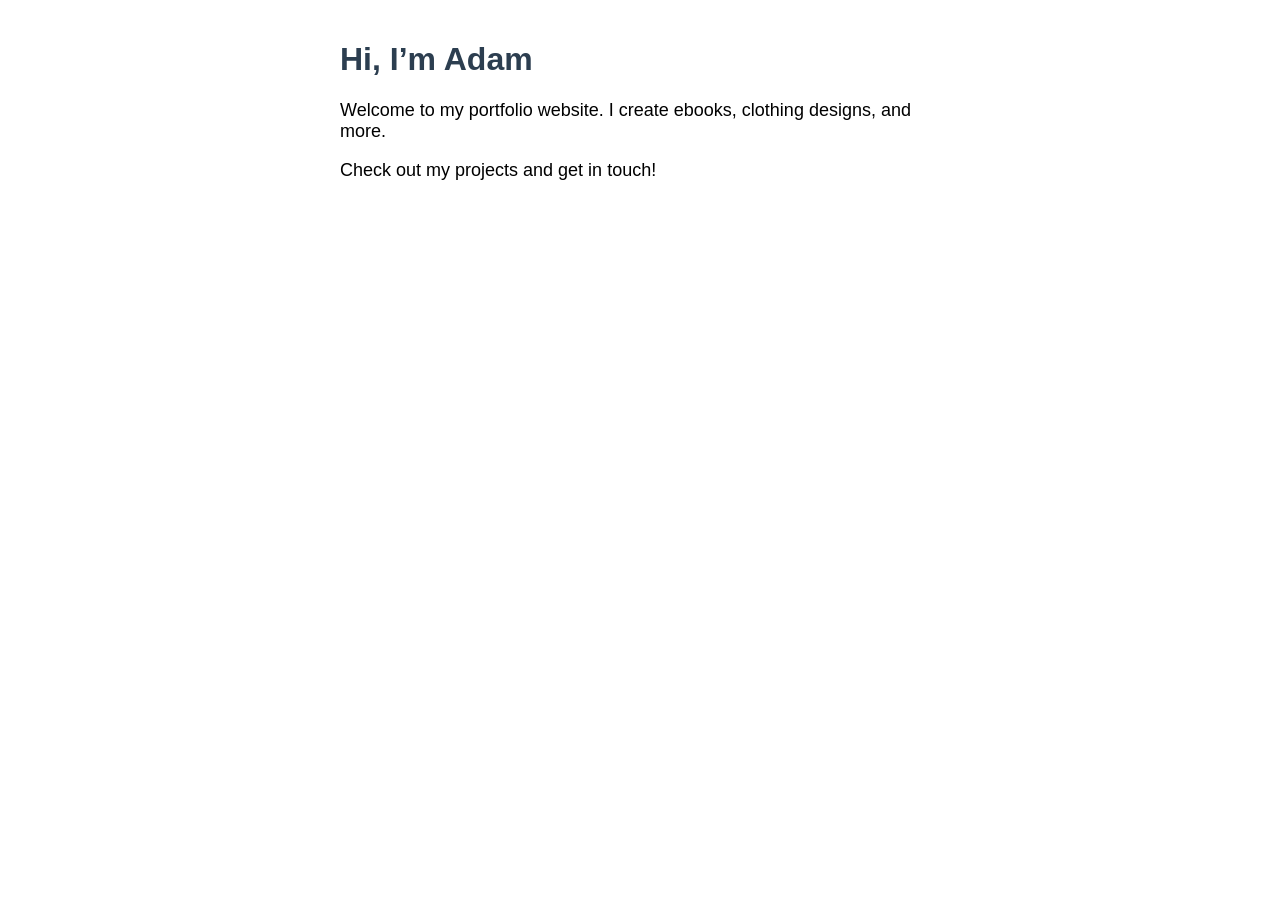
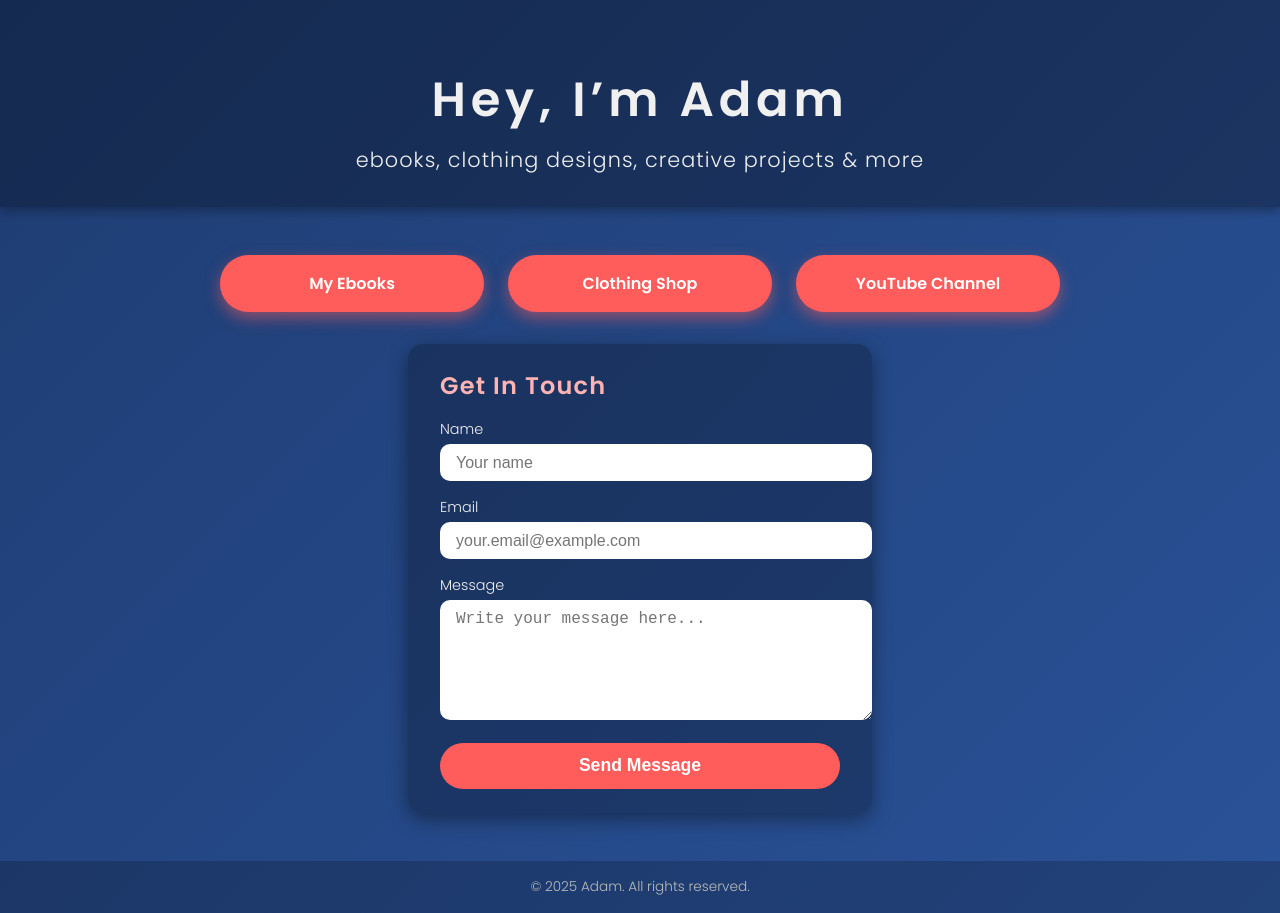
Before and after one commit to Abuu8-dev/abuu8.github.io, a plain HTML site: page index.html in a window 1280 px wide. Before the commit the page ends 800 px from the top, so only its background shows below. Drawn offline with Linux system fonts and the light colour scheme.

Commit message:
Add files via upload

```diff
--- a/index.html
+++ b/index.html
@@ -1,18 +1,185 @@
 <!DOCTYPE html>
 <html lang="en">
 <head>
-  <meta charset="UTF-8" />
-  <meta name="viewport" content="width=device-width, initial-scale=1" />
-  <title>Adam's Portfolio</title>
-  <style>
-    body { font-family: Arial, sans-serif; padding: 20px; max-width: 600px; margin: auto; }
-    h1 { color: #2c3e50; }
-    p { font-size: 18px; }
-  </style>
+<meta charset="UTF-8" />
+<meta name="viewport" content="width=device-width, initial-scale=1" />
+<title>Adam's Creative Hub</title>
+<style>
+  @import url('https://fonts.googleapis.com/css2?family=Poppins:wght@300;600&display=swap');
+  body {
+    margin: 0;
+    font-family: 'Poppins', sans-serif;
+    background: linear-gradient(135deg, #1e3c72, #2a5298);
+    color: #f0f0f0;
+    display: flex;
+    flex-direction: column;
+    min-height: 100vh;
+  }
+  header {
+    text-align: center;
+    padding: 4rem 1rem 2rem;
+    background: rgba(0,0,0,0.3);
+    box-shadow: 0 4px 10px rgba(0,0,0,0.3);
+  }
+  header h1 {
+    font-weight: 600;
+    font-size: 3rem;
+    margin: 0;
+    letter-spacing: 0.1em;
+    animation: fadeInDown 1s ease forwards;
+  }
+  header p {
+    margin: 0.5rem 0 0;
+    font-weight: 300;
+    font-size: 1.3rem;
+    letter-spacing: 0.05em;
+    animation: fadeInDown 1.3s ease forwards;
+  }
+  main {
+    flex-grow: 1;
+    display: flex;
+    flex-direction: column;
+    align-items: center;
+    padding: 3rem 1rem;
+    gap: 2rem;
+  }
+  .btn-group {
+    display: flex;
+    flex-wrap: wrap;
+    justify-content: center;
+    gap: 1.5rem;
+  }
+  a.button {
+    background: #ff5c5c;
+    color: white;
+    padding: 1rem 2rem;
+    border-radius: 50px;
+    font-weight: 600;
+    text-decoration: none;
+    box-shadow: 0 6px 15px rgba(255,92,92,0.5);
+    transition: background 0.3s ease, transform 0.2s ease;
+    min-width: 200px;
+    text-align: center;
+  }
+  a.button:hover {
+    background: #ff1f1f;
+    transform: scale(1.05);
+    box-shadow: 0 8px 20px rgba(255,31,31,0.7);
+  }
+  form {
+    background: rgba(0,0,0,0.25);
+    padding: 1.5rem 2rem;
+    border-radius: 15px;
+    max-width: 400px;
+    width: 100%;
+    box-shadow: 0 6px 20px rgba(0,0,0,0.4);
+    animation: fadeInUp 1.5s ease forwards;
+  }
+  form h2 {
+    margin-top: 0;
+    margin-bottom: 1rem;
+    font-weight: 600;
+    letter-spacing: 0.05em;
+    color: #ffb3b3;
+  }
+  form label {
+    display: block;
+    margin-bottom: 0.25rem;
+    font-weight: 500;
+    font-size: 0.9rem;
+  }
+  form input, form textarea {
+    width: 100%;
+    padding: 0.6rem 1rem;
+    margin-bottom: 1rem;
+    border: none;
+    border-radius: 10px;
+    font-size: 1rem;
+  }
+  form textarea {
+    resize: vertical;
+    min-height: 100px;
+  }
+  form button {
+    background: #ff5c5c;
+    color: white;
+    padding: 0.8rem 1.5rem;
+    border: none;
+    border-radius: 50px;
+    font-weight: 600;
+    cursor: pointer;
+    width: 100%;
+    font-size: 1.1rem;
+    transition: background 0.3s ease;
+  }
+  form button:hover {
+    background: #ff1f1f;
+  }
+  footer {
+    text-align: center;
+    padding: 1rem;
+    background: rgba(0,0,0,0.2);
+    font-size: 0.85rem;
+    color: #bbb;
+  }
+  @keyframes fadeInDown {
+    0% { opacity: 0; transform: translateY(-20px); }
+    100% { opacity: 1; transform: translateY(0); }
+  }
+  @keyframes fadeInUp {
+    0% { opacity: 0; transform: translateY(20px); }
+    100% { opacity: 1; transform: translateY(0); }
+  }
+  @media (max-width: 480px) {
+    header h1 {
+      font-size: 2.2rem;
+    }
+    a.button {
+      min-width: 150px;
+      padding: 0.8rem 1.5rem;
+      font-size: 0.95rem;
+    }
+  }
+</style>
 </head>
 <body>
-  <h1>Hi, I’m Adam</h1>
-  <p>Welcome to my portfolio website. I create ebooks, clothing designs, and more.</p>
-  <p>Check out my projects and get in touch!</p>
+
+<header>
+  <h1>Hey, I’m Adam</h1>
+  <p>ebooks, clothing designs, creative projects & more</p>
+</header>
+
+<main>
+  <div class="btn-group">
+    <a href="https://timecapsuleofbooks.com" class="button" target="_blank" rel="noopener noreferrer">My Ebooks</a>
+    <a href="https://egojourney.com" class="button" target="_blank" rel="noopener noreferrer">Clothing Shop</a>
+    <a href="https://youtube.com/Abuu8" class="button" target="_blank" rel="noopener noreferrer">YouTube Channel</a>
+  </div>
+
+  <form id="contactForm">
+    <h2>Get In Touch</h2>
+    <label for="Adam">Name</label>
+    <input id="name" name="name" type="text" required placeholder="Your name" />
+    <label for="email">Email</label>
+    <input id="email" name="email" type="email" required placeholder="your.email@example.com" />
+    <label for="message">Message</label>
+    <textarea id="message" name="message" required placeholder="Write your message here..."></textarea>
+    <button type="submit">Send Message</button>
+  </form>
+</main>
+
+<footer>
+  &copy; 2025 Adam. All rights reserved.
+</footer>
+
+<script>
+  // Simple client-side form handler (demo only - no real email sent)
+  document.getElementById('contactForm').addEventListener('submit', function(e) {
+    e.preventDefault();
+    alert('Thanks for reaching out! I will get back to you soon.');
+    this.reset();
+  });
+</script>
+
 </body>
 </html>
```
